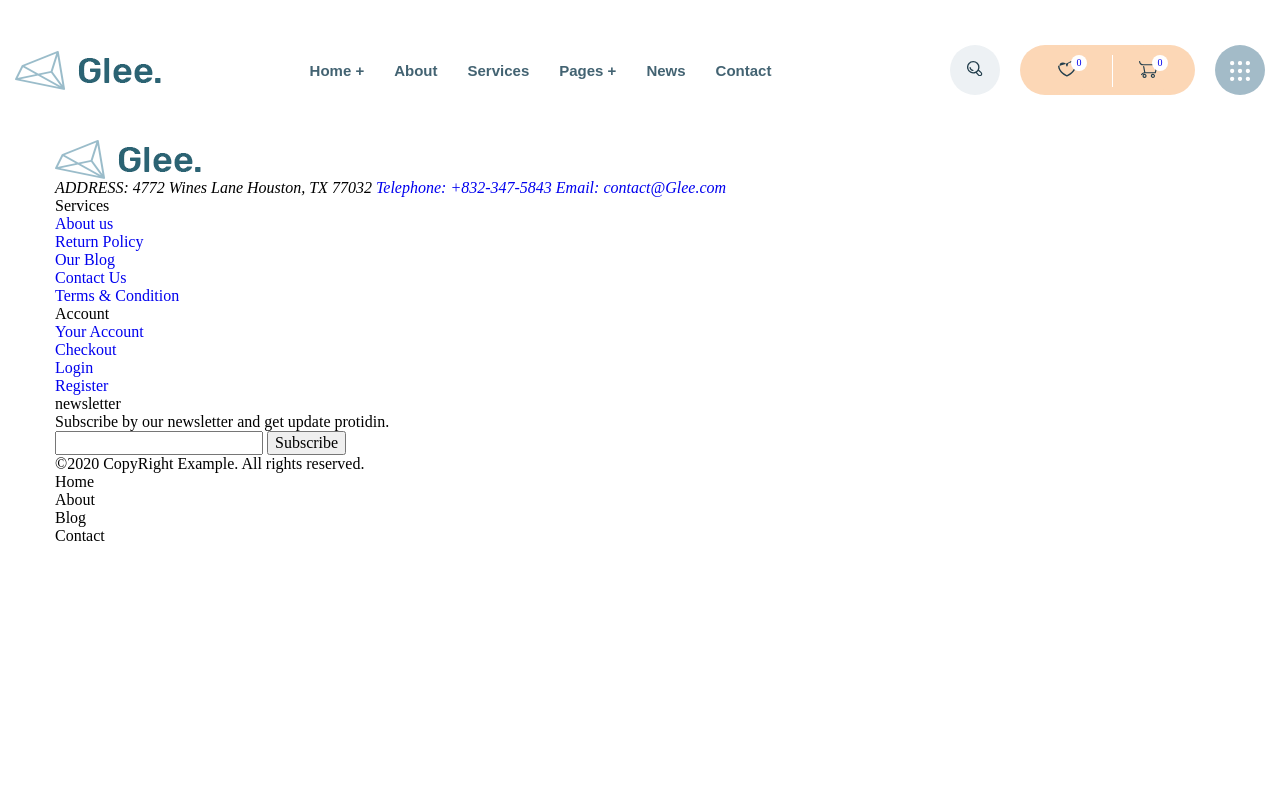
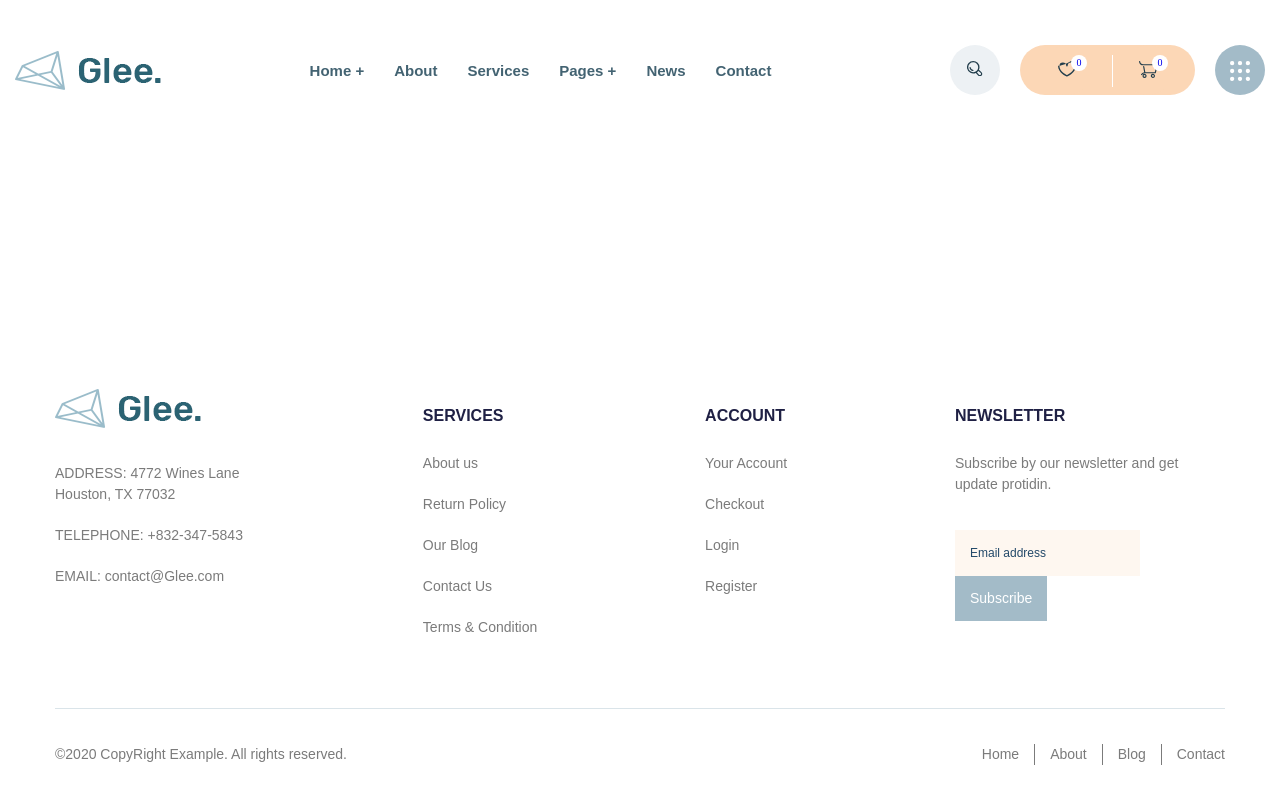
Before and after one commit to Ivan-Odessa/Glee, a website: page app/index.html in a window 1280 px wide. Drawn offline with nearby package versions, Linux system fonts and the light colour scheme; files that its build step writes are made by us from their sources; files whose address does not match are found by name.

Commit message:
added footer,

```diff
--- a/app/index.html
+++ b/app/index.html
@@ -12,8 +12,8 @@
 
     <header class="header">
 
-        <div class="wrapper">
-            <div class="header-top">
+        <div class="header__wrapper">
+            <div class="header__top">
 
                 <a href="#" class="logo">
                     <img src="images/logo.png" alt="logo">
@@ -89,92 +89,118 @@
         </div>
     </header>
 
+    <main class="main">
+
+    </main>
+
     <footer class="footer">
         <div class="container">
-            <div class="footer-columns">
+            <div class="footer__columns">
 
-                <div class="footer-column">
-                    <a href="#" class="logo">
-                        <img src="images/logo.png" alt="logo">
+                <div class="footer__column">
+
+                    <a href="#" class="logo footer__logo">
+                        <img class="footer__img" src="images/logo.png" alt="logo">
                     </a>
-                    <address class="address">
-                        ADDRESS: 4772 Wines Lane
-                        Houston, TX 77032
-                        <a href="tel:+8323475843" class="phone">Telephone: +832-347-5843</a>
-                        <a href="mailto:contact@Glee.com" class="email">Email: contact@Glee.com</a>
+
+                    <address class="footer__address">
+                        <p class="footer__address-text">
+                            ADDRESS: 4772 Wines Lane
+                            Houston, TX 77032
+                        </p>
+
+                        <a href="tel:+8323475843" class="footer__phone">TELEPHONE: +832-347-5843</a>
+                        <a href="mailto:contact@Glee.com" class="footer__email">EMAIL: contact@Glee.com</a>
+
                     </address>
                 </div>
 
-                <div class="footer-column">
-                    <div class="footer-column__title">Services</div>
-                    <ul class="footer-column__list">
-                        <li class="footer-column__item">
-                            <a href="#" class="footer-column__link">About us</a>
+                <div class="footer__column">
+                    <div class="footer__title">Services</div>
+                    <ul class="footer__list">
+                        <li class="footer__item">
+                            <a href="#" class="footer__link">About us</a>
                         </li>
 
-                        <li class="footer-column__item">
-                            <a href="#" class="footer-column__link">Return Policy</a>
+                        <li class="footer__item">
+                            <a href="#" class="footer__link">Return Policy</a>
                         </li>
 
-                        <li class="footer-column__item">
-                            <a href="#" class="footer-column__link">Our Blog</a>
+                        <li class="footer__item">
+                            <a href="#" class="footer__link">Our Blog</a>
                         </li>
 
-                        <li class="footer-column__item">
-                            <a href="#" class="footer-column__link">Contact Us</a>
+                        <li class="footer__item">
+                            <a href="#" class="footer__link">Contact Us</a>
                         </li>
 
-                        <li class="footer-column__item">
-                            <a href="#" class="footer-column__link">Terms & Condition</a>
+                        <li class="footer__item">
+                            <a href="#" class="footer__link">Terms & Condition</a>
                         </li>
                     </ul>
                 </div>
 
-                <div class="footer-column">
-                    <div class="footer-column__title">Account</div>
-                    <ul class="footer-column__list">
-                        <li class="footer-column__item">
-                            <a href="#" class="footer-column__link">Your Account</a>
+                <div class="footer__column">
+                    <div class="footer__title">Account</div>
+
+                    <ul class="footer__list">
+                        <li class="footer__item">
+                            <a href="#" class="footer__link">Your Account</a>
                         </li>
 
-                        <li class="footer-column__item">
-                            <a href="#" class="footer-column__link">Checkout</a>
+                        <li class="footer__item">
+                            <a href="#" class="footer__link">Checkout</a>
                         </li>
 
-                        <li class="footer-column__item">
-                            <a href="#" class="footer-column__link">Login</a>
+                        <li class="footer__item">
+                            <a href="#" class="footer__link">Login</a>
                         </li>
 
-                        <li class="footer-column__item">
-                            <a href="#" class="footer-column__link">Register</a>
+                        <li class="footer__item">
+                            <a href="#" class="footer__link">Register</a>
                         </li>
                     </ul>
+
                 </div>
 
-                <div class="footer-column">
-                    <div class="footer-column__title">newsletter</div>
-                    <p class="footer-column__text">
+                <div class="footer__column footer__column--form">
+                    <div class="footer__title">newsletter</div>
+
+                    <p class="footer__text">
                         Subscribe by our newsletter and get
                         update protidin.
                     </p>
-                    <form action="#" class="footer-column__form">
-                        <input class="footer-column__form-input" type="email" required>
-                        <button class="footer-column__form-btn" type="submit">Subscribe</button>
+
+                    <form action="#" class="footer__form">
+                        <input class="footer__form-input" type="email" placeholder="Email address" required>
+                        <button class="footer__form-btn" type="submit">Subscribe</button>
                     </form>
+
                 </div>
 
             </div>
 
             <div class="footer-bottom">
-                <p class="footer__copy">
+
+                <p class="footer-bottom__copy">
                     ©2020 CopyRight Example. All rights reserved.
                 </p>
+
                 <ul class="footer-bottom__list">
-                    <li class="footer-bottom__item">Home</li>
-                    <li class="footer-bottom__item">About</li>
-                    <li class="footer-bottom__item">Blog</li>
-                    <li class="footer-bottom__item">Contact</li>
+                    <li class="footer-bottom__item">
+                        <a class="footer-bottom__link" href="#">Home</a>
+                    </li>
+                    <li class="footer-bottom__item">
+                        <a class="footer-bottom__link" href="#">About</a>
+                    </li>
+                    <li class="footer-bottom__item">
+                        <a class="footer-bottom__link" href="#">Blog</a>
+                    </li>
+                    <li class="footer-bottom__item">
+                        <a class="footer-bottom__link" href="#">Contact</a>
+                    </li>
                 </ul>
+
             </div>
 
         </div>
--- a/app/scss/_fonts.scss
+++ b/app/scss/_fonts.scss
@@ -1,5 +1,5 @@
 @font-face {
-    font-family: 'Rubik-Regular', sans-serif;
+    font-family: 'Rubik-Regular';
     font-weight: 400;
     font-style: normal;
     font-display: swap;
@@ -9,7 +9,7 @@
 }
 
 @font-face {
-    font-family: 'Rubik-Medium', sans-serif;
+    font-family: 'Rubik-Medium';
     font-weight: 500;
     font-style: normal;
     font-display: swap;
@@ -17,8 +17,9 @@
         url('../fonts/Rubik-Medium.woff2') format('woff2'),
         url('../fonts/Rubik-Medium.woff') format('woff');
 }
+
 @font-face {
-    font-family: 'DMSans-Regular', sans-serif;
+    font-family: 'DMSans-Regular';
     font-weight: 400;
     font-style: normal;
     font-display: swap;
@@ -26,8 +27,9 @@
         url('../fonts/DMSans-Regular.woff2') format('woff2'),
         url('../fonts/DMSans-Regular.woff') format('woff');
 }
+
 @font-face {
-    font-family: 'DMSans-Medium', sans-serif;
+    font-family: 'DMSans-Medium';
     font-weight: 500;
     font-style: normal;
     font-display: swap;
@@ -35,8 +37,9 @@
         url('../fonts/DMSans-Medium.woff2') format('woff2'),
         url('../fonts/DMSans-Medium.woff') format('woff');
 }
+
 @font-face {
-    font-family: 'DMSans-Bold', sans-serif;
+    font-family: 'DMSans-Bold';
     font-weight: 700;
     font-style: normal;
     font-display: swap;
@@ -44,8 +47,9 @@
         url('../fonts/DMSans-Bold.woff2') format('woff2'),
         url('../fonts/DMSans-Bold.woff') format('woff');
 }
+
 @font-face {
-    font-family: 'Poppins-Bold', sans-serif;
+    font-family: 'Poppins-Bold';
     font-weight: 700;
     font-style: normal;
     font-display: swap;
--- a/app/scss/_global.scss
+++ b/app/scss/_global.scss
@@ -1,5 +1,15 @@
+html,
 body {
+    height: 100%;
+}
 
+body {
+    display: flex;
+    flex-direction: column;
+}
+
+.main {
+    flex-grow: 1;
 }
 
 .container {
--- a/app/scss/_reset.scss
+++ b/app/scss/_reset.scss
@@ -6,7 +6,7 @@ html {
 	box-sizing: inherit;
 }
 
-ul[class], ol[class] {
+ul, ol {
 	padding: 0;
 }
 
--- a/app/scss/_vars.scss
+++ b/app/scss/_vars.scss
@@ -1,4 +1,5 @@
 
+$fc: #7b7b7b;
 
 
 %Rubik-400 {
--- a/app/scss/style.scss
+++ b/app/scss/style.scss
@@ -4,13 +4,13 @@
    @import 'global';
 
 
-   .wrapper {
+   .header__wrapper {
       max-width: 1800px;
       margin: 0 auto;
       padding: 0 15px;
    }
 
-   .header-top {
+   .header__top {
       display: flex;
       justify-content: space-between;
       padding: 45px 0;
@@ -95,58 +95,118 @@
       background-color: #edf1f4;
    }
 
+   .footer {
+      margin-bottom: 35px;
+      color: $fc;
+      font-size: 14px;
+      line-height: 1.5;
+      @extend %Rubik-400;
+
+      a {
+         color: $fc;
+      }
+
+      &__columns {
+         display: flex;
+         justify-content: space-between;
+         border-bottom: 1px solid #dae4e9;
+         margin-bottom: 35px;
+      }
+
+      &__column {
+         padding-bottom: 70px;
+      }
+
+      &__column--form {
+         max-width: 270px;
+      }
+
+      &__address {
+         max-width: 200px;
+         font-style: normal;
+      }
+
+      &__address-text {
+         @extend %Rubik-400;
+         margin-bottom: 20px;
+      }
+
+      &__title {
+         font-size: 16px;
+         text-transform: uppercase;
+         color: #1f2044;
+         @extend %DMSans-700;
+         padding-top: 15px;
+         margin-bottom: 25px;
+         line-height: 1.5;
+      }
+
+      &__item {
+         margin-bottom: 20px;
+      }
+
+      &__item:last-child {
+         margin-bottom: 0;
+      }
+
+      &__text {
+         margin-bottom: 35px;
+      }
+
+      &__form-input,
+      &__form-btn {
+         @extend %DMSans-400;
+         border: none;
+         padding: 12px 15px;
+      }
+
+      &__form-input {
+         font-size: 12px;
+         background-color: #fef7f0;
+         outline: inherit;
+         padding: 14px 15px;
+
+         &::placeholder {
+            color: #234969;
+         }
+      }
+
+      &__form-btn {
+         background-color: #a3bbc8;
+         color: #fff;
+         cursor: pointer;
+      }
+   }
+
+   .footer__logo {
+      display: block;
+      margin-bottom: 35px;
+   }
+
+   a.footer__phone {
+      display: block;
+      margin-bottom: 20px;
+   }
+
+   .footer-bottom {
+      display: flex;
+      justify-content: space-between;
+
+      &__list {
+         display: flex;
+      }
+
+      &__item {
+         padding: 0 15px;
+         border-right: 1px solid #7b7b7b;
+      }
+
+      &__item:last-child {
+         border-right: none;
+         padding-right: 0;
+      }
+   }
+
+
 
    @import 'media';
-   .footer {
-
-		&__copy {
-		}
-}
-
-
-.container {
-}
-.footer-columns {
-}
-.footer-column {
-
-		&__title {
-		}
-
-		&__list {
-		}
-
-		&__item {
-		}
-
-		&__link {
-		}
-
-		&__text {
-		}
-
-		&__form {
-		}
-
-		&__form-input {
-		}
-
-		&__form-btn {
-		}
-}
-.logo {
-}
-.address {
-}
-.phone {
-}
-.email {
-}
-.footer-bottom {
-
-		&__list {
-		}
-
-		&__item {
-		}
-}
```
Also changed, not shown: 1 other file.
